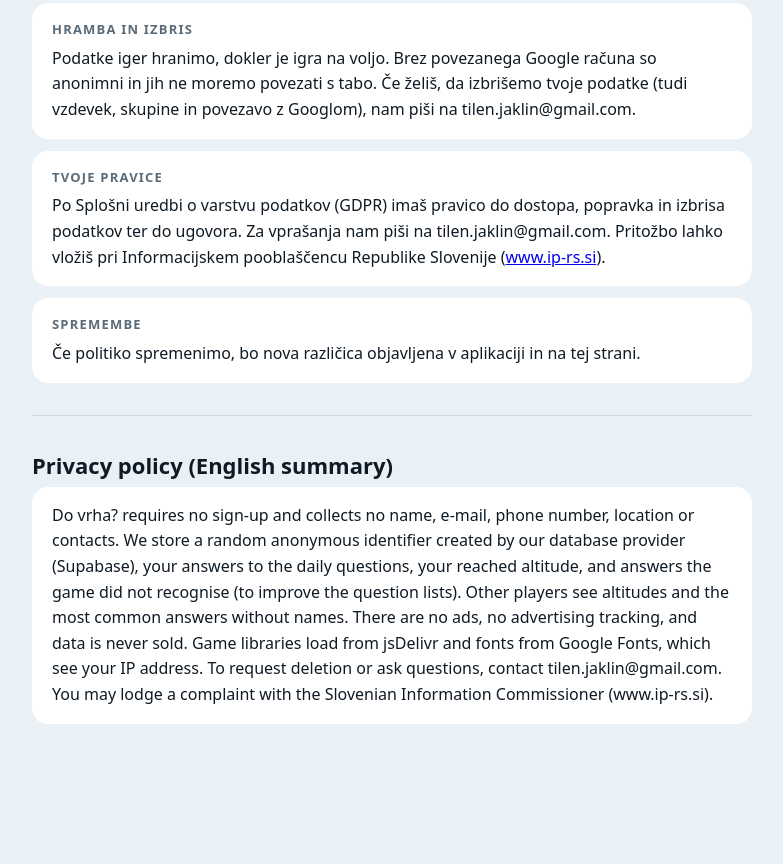
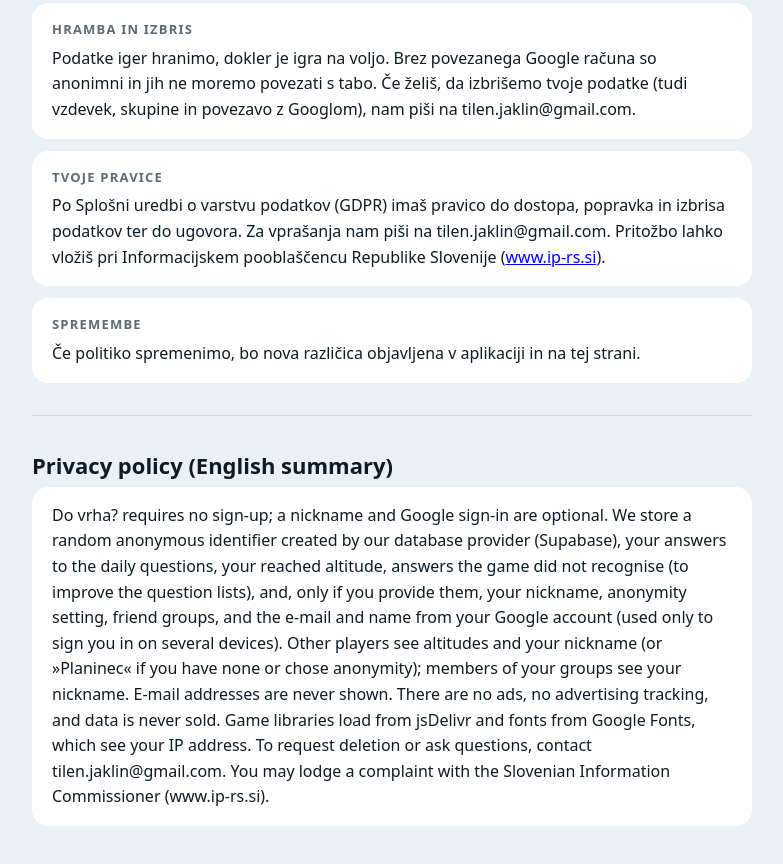
Before and after one commit to tilski/do-vrha, a website: page docs/zasebnost.html in a window 1280 px wide. Shown: the part 948-1812 px from the top of the page, without its empty margins (248-1031 px from the left). Before the commit the page ends 1748 px from the top, so only its background shows below. Drawn offline with Linux system fonts and the light colour scheme.

Commit message:
Politika zasebnosti: angleški povzetek
Co-Authored-By: Claude Opus 5.5 <noreply@anthropic.com>

```diff
--- a/docs/zasebnost.html
+++ b/docs/zasebnost.html
@@ -52,7 +52,7 @@
 
   <hr>
   <h1 lang="en" style="font-size:22px">Privacy policy (English summary)</h1>
-  <section lang="en"><p>Do vrha? requires no sign-up and collects no name, e-mail, phone number, location or contacts. We store a random anonymous identifier created by our database provider (Supabase), your answers to the daily questions, your reached altitude, and answers the game did not recognise (to improve the question lists). Other players see altitudes and the most common answers without names. There are no ads, no advertising tracking, and data is never sold. Game libraries load from jsDelivr and fonts from Google Fonts, which see your IP address. To request deletion or ask questions, contact tilen.jaklin@gmail.com. You may lodge a complaint with the Slovenian Information Commissioner (www.ip-rs.si).</p></section>
+  <section lang="en"><p>Do vrha? requires no sign-up; a nickname and Google sign-in are optional. We store a random anonymous identifier created by our database provider (Supabase), your answers to the daily questions, your reached altitude, answers the game did not recognise (to improve the question lists), and, only if you provide them, your nickname, anonymity setting, friend groups, and the e-mail and name from your Google account (used only to sign you in on several devices). Other players see altitudes and your nickname (or »Planinec« if you have none or chose anonymity); members of your groups see your nickname. E-mail addresses are never shown. There are no ads, no advertising tracking, and data is never sold. Game libraries load from jsDelivr and fonts from Google Fonts, which see your IP address. To request deletion or ask questions, contact tilen.jaklin@gmail.com. You may lodge a complaint with the Slovenian Information Commissioner (www.ip-rs.si).</p></section>
 </main>
 </body>
 </html>
```
